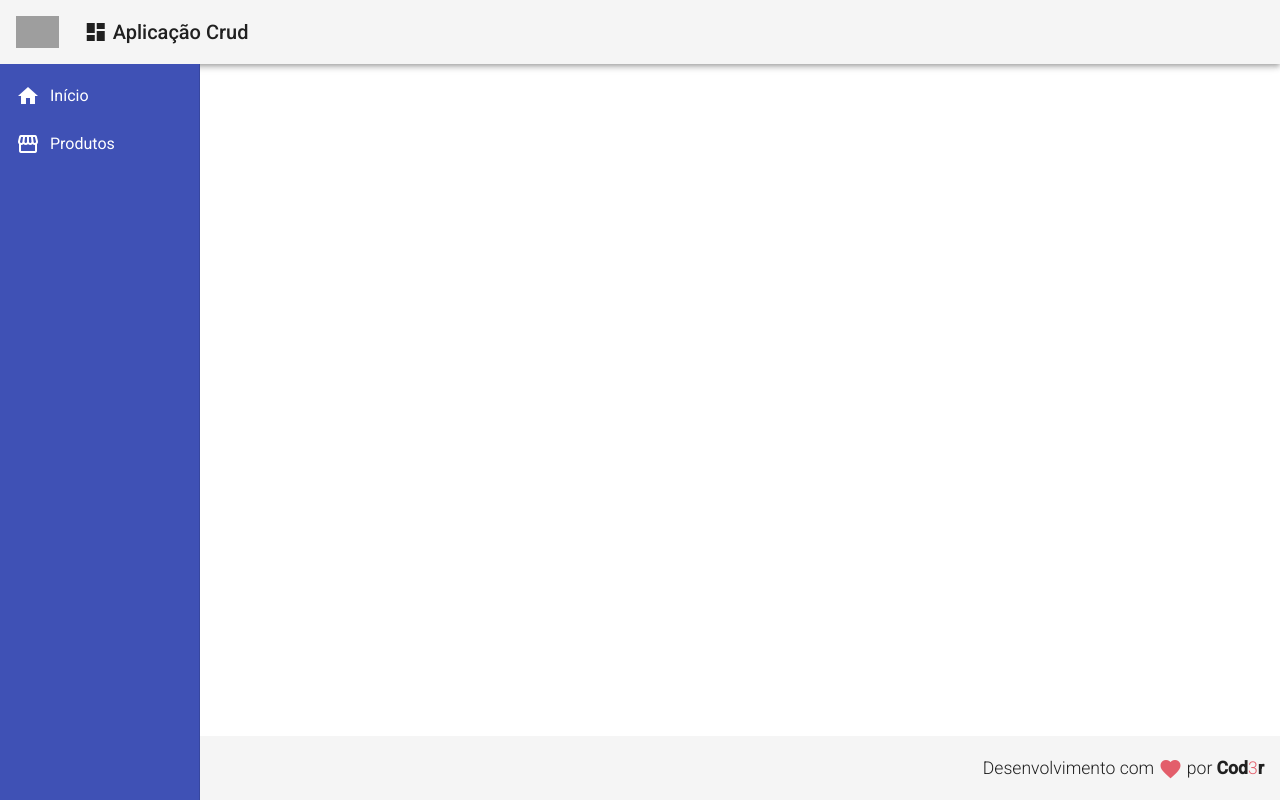
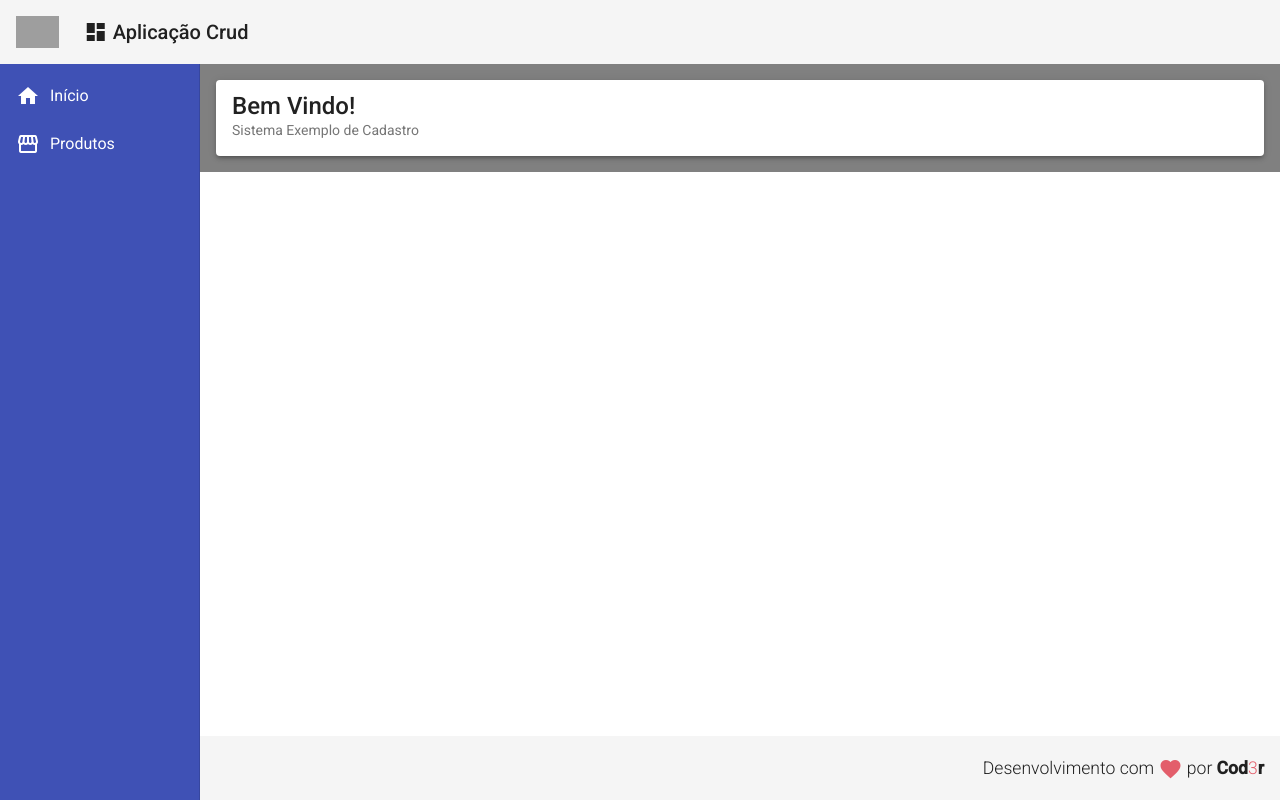
Before and after one commit to eduardocarvalhojunior/Projeto_Angular, an Angular app in the folder frontend/: page / in a window 1280 px wide. Built offline with nearby package versions, Linux system fonts and the light colour scheme; grey boxes are pictures that could not be loaded.

Commit message:
Inserindo Card-Home

```diff
--- a/frontend/src/app/app.module.ts
+++ b/frontend/src/app/app.module.ts
@@ -11,14 +11,17 @@
 import { NavComponent } from './components/template/nav/nav.component';
 
 import { MatSidenavModule } from '@angular/material/sidenav';
+import { MatCardModule } from '@angular/material/card';
 import { MatListModule } from '@angular/material/list';
+import { HomeComponent } from './views/home/home.component';
 
 @NgModule({
   declarations: [
     AppComponent,
     HeaderComponent,
     FooterComponent,
-    NavComponent
+    NavComponent,
+    HomeComponent
   ],
   imports: [
     BrowserModule,
@@ -27,6 +30,7 @@
     MatToolbarModule,
     MatSidenavModule,
     MatListModule,
+    MatCardModule,
   ],
   providers: [],
   bootstrap: [AppComponent]
--- a/frontend/src/app/components/template/nav/nav.component.css
+++ b/frontend/src/app/components/template/nav/nav.component.css
@@ -13,3 +13,8 @@
     padding-right: 10px;
 
 }
+
+.content {
+    padding: 16px;
+    background-color: grey;
+}
--- a/frontend/src/app/components/template/nav/nav.component.html
+++ b/frontend/src/app/components/template/nav/nav.component.html
@@ -17,4 +17,9 @@
 
         </mat-nav-list>
     </mat-sidenav>
+    <mat-sidenav-content class="content">
+        <app-home>
+
+        </app-home>
+    </mat-sidenav-content>
 </mat-sidenav-container>
--- /dev/null
+++ b/frontend/src/app/views/home/home.component.html
@@ -0,0 +1,8 @@
+<mat-card class="home mat-elevation-z3">
+    <mat-card-title class="title">
+        Bem Vindo!
+    </mat-card-title>
+    <mat-card-subtitle class="subtitle">
+        Sistema Exemplo de Cadastro
+    </mat-card-subtitle>
+</mat-card>
--- /dev/null
+++ b/frontend/src/app/views/home/home.component.ts
@@ -0,0 +1,15 @@
+import { Component, OnInit } from '@angular/core';
+
+@Component({
+  selector: 'app-home',
+  templateUrl: './home.component.html',
+  styleUrls: ['./home.component.css']
+})
+export class HomeComponent implements OnInit {
+
+  constructor() { }
+
+  ngOnInit(): void {
+  }
+
+}
```
Also changed, not shown: frontend/src/app/views/home/home.component.css (added).
